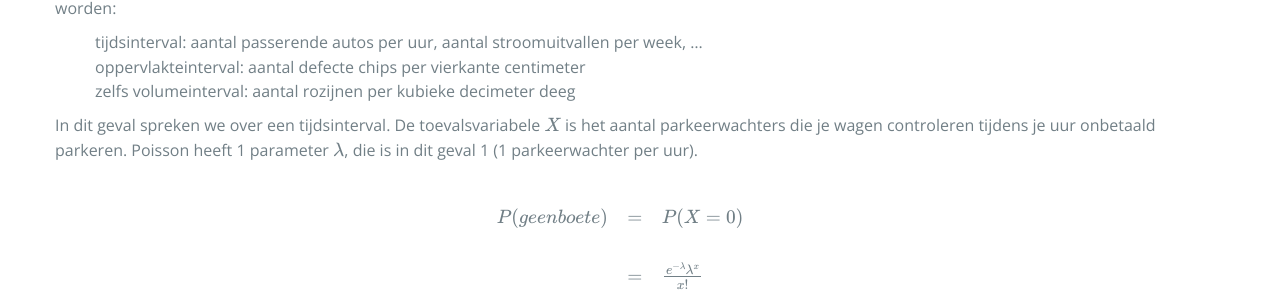
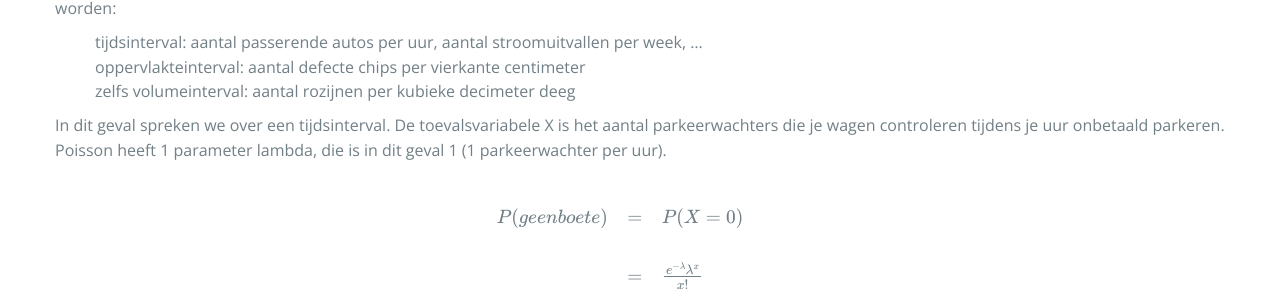
Before and after one commit to AbacusCoaching/AbacusCoaching.github.io, a Jekyll site: the page built from _posts/2017-05-23-kans-op-boete.markdown, in a window 1280 px wide and 1293 px high. Shown: the part 337-644 px from the top of the window. Built offline with Jekyll 4.4.1, drawn with Linux system fonts in a browser that asks for light colours; some web fonts are replaced; formulas are drawn with MathJax 3.

Commit message:
removed inline math delimiter.

```diff
--- a/_posts/2017-05-23-kans-op-boete.markdown
+++ b/_posts/2017-05-23-kans-op-boete.markdown
@@ -17,8 +17,8 @@ geinterpreteerd worden:
 * oppervlakteinterval: aantal defecte chips per vierkante centimeter
 * zelfs volumeinterval: aantal rozijnen per kubieke decimeter deeg
 
-In dit geval spreken we over een tijdsinterval. De toevalsvariabele $X$ is het aantal parkeerwachters die je wagen controleren tijdens je uur onbetaald parkeren.
-Poisson heeft 1 parameter $\lambda$, die is in dit geval 1 (1 parkeerwachter per uur).
+In dit geval spreken we over een tijdsinterval. De toevalsvariabele X is het aantal parkeerwachters die je wagen controleren tijdens je uur onbetaald parkeren.
+Poisson heeft 1 parameter lambda, die is in dit geval 1 (1 parkeerwachter per uur).
 
 
 $$
```
